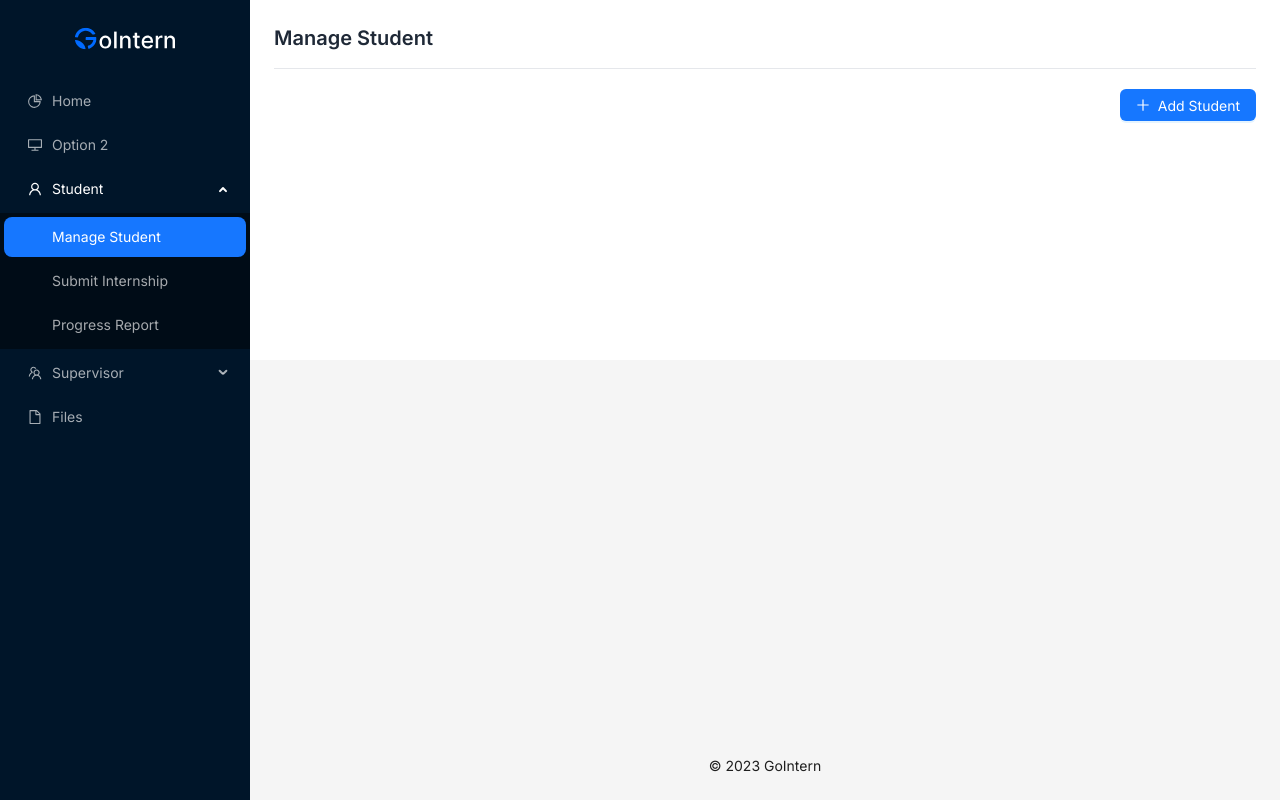
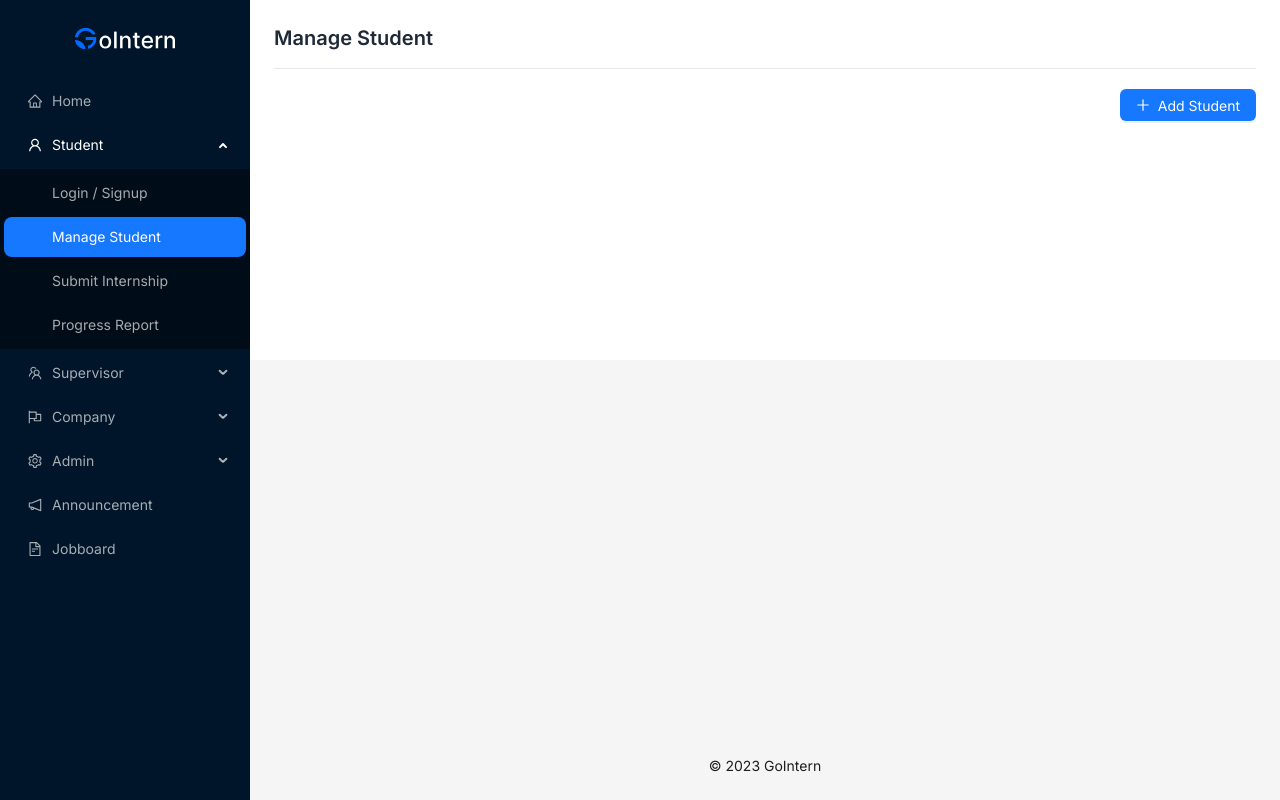
Before and after one commit to boonsuen/gointern, a Next.js app in the folder client/: page /student/manage in a window 1280 px wide. Built offline with nearby package versions, Linux system fonts and the light colour scheme.

Commit message:
Update sidebar links

```diff
--- a/client/components/layout/Layout.tsx
+++ b/client/components/layout/Layout.tsx
@@ -3,11 +3,13 @@ import { LogoSvg } from '../svg/Logo.svg';
 import { useRouter } from 'next/router';
 import { Menu, MenuProps, Layout, theme } from 'antd';
 import {
-  DesktopOutlined,
-  FileOutlined,
-  PieChartOutlined,
+  SettingOutlined,
+  NotificationOutlined,
+  HomeOutlined,
   TeamOutlined,
+  FlagOutlined,
   UserOutlined,
+  FileTextOutlined,
 } from '@ant-design/icons';
 
 const { Content, Footer, Sider } = Layout;
@@ -29,17 +31,30 @@ function getItem(
 }
 
 const items: MenuItem[] = [
-  getItem('Home', '/', <PieChartOutlined />),
-  getItem('Option 2', '/2', <DesktopOutlined />),
+  getItem('Home', '/', <HomeOutlined />),
   getItem('Student', '/student', <UserOutlined />, [
+    getItem('Login / Signup', '/student/auth'),
     getItem('Manage Student', '/student/manage'),
     getItem('Submit Internship', '/student/submit-internship'),
     getItem('Progress Report', '/student/progress-report'),
   ]),
-  getItem('Supervisor', '/sub2', <TeamOutlined />, [
-    getItem('Manage Supervisor', '/6'),
+  getItem('Supervisor', '/supervisor', <TeamOutlined />, [
+    getItem('Login / Signup', '/supervisor/auth'),
+    getItem('My Students', '/supervisor/my-students'),
+    getItem('Progress Report', '/supervisor/progress-report'),
   ]),
-  getItem('Files', '9', <FileOutlined />),
+  getItem('Company', '/company', <FlagOutlined />, [
+    getItem('Login / Signup', '/company/auth'),
+    getItem('Manage Jobs', '/company/manage-jobs'),
+  ]),
+  getItem('Admin', '/admin', <SettingOutlined />, [
+    getItem('Login', '/admin/auth'),
+    getItem('Manage Announcement', '/admin/manage-announcement'),
+    getItem('Approve Internship', '/admin/approve-internship'),
+    getItem('Approve Company', '/admin/approve-company'),
+  ]),
+  getItem('Announcement', '/announcement', <NotificationOutlined />),
+  getItem('Jobboard', '/jobboard', <FileTextOutlined />),
 ];
 
 type LayoutProps = {
```
